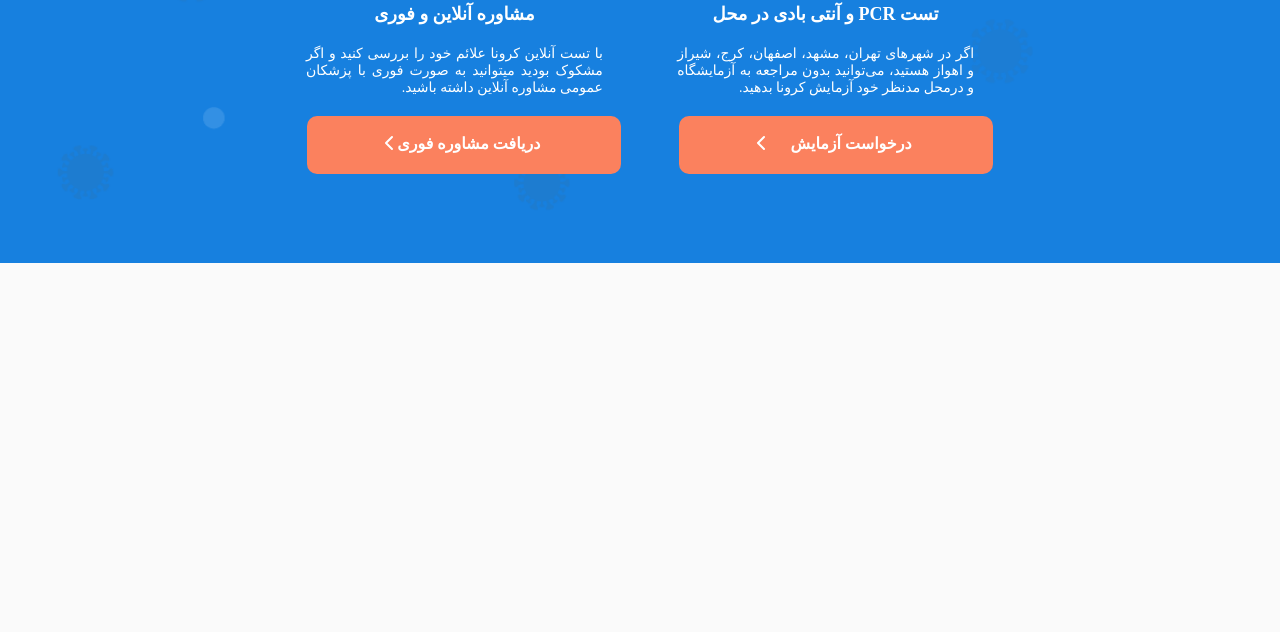
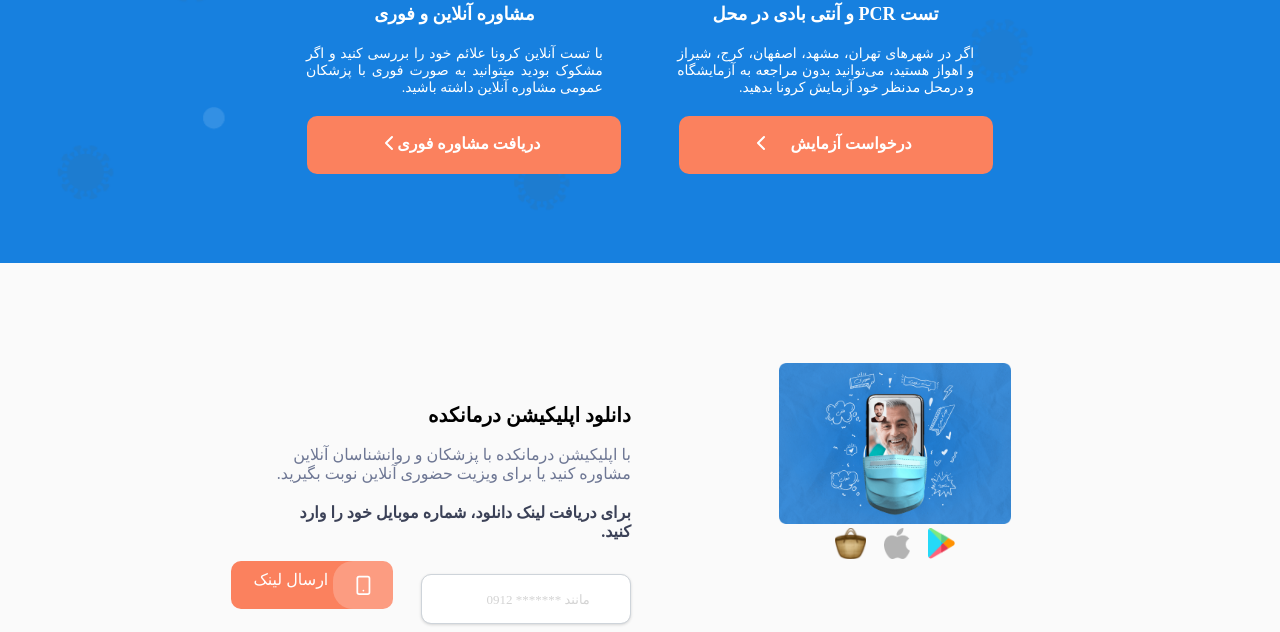
Before and after one commit to Arashhs/Internet-Engineering-Darmankade-Frontend, a plain HTML site: page index.html in a window 1280 px wide. Shown: the part 1569-2201 px from the top of the page. Before the commit the page ends 1832 px from the top, so only its background shows below. Drawn offline with Linux system fonts and the light colour scheme; a web font is replaced by a local one.

Commit message:
Added download section

```diff
--- a/index.html
+++ b/index.html
@@ -277,9 +277,9 @@
                         درمحل مدنظر خود آزمایش کرونا بدهید.</p>
                     <button class="corona-service-button">
                         <p>درخواست آزمایش</p>
-                        <svg xmlns="http://www.w3.org/2000/svg" width="24px" height="24px" viewBox="0 0 24 24" fill="none"
-                            stroke="currentColor" stroke-width="2" stroke-linecap="round" stroke-linejoin="round"
-                            class="mr-2 feather feather-chevron-left">
+                        <svg xmlns="http://www.w3.org/2000/svg" width="24px" height="24px" viewBox="0 0 24 24"
+                            fill="none" stroke="currentColor" stroke-width="2" stroke-linecap="round"
+                            stroke-linejoin="round" class="mr-2 feather feather-chevron-left">
                             <polyline points="15 18 9 12 15 6"></polyline>
                         </svg>
                     </button>
@@ -288,13 +288,14 @@
                 <div class="corona-service">
                     <img src="https://www.darmankade.com/_nuxt/img/4126cda.png">
                     <h2>مشاوره آنلاین و فوری</h2>
-                    <p>با تست آنلاین کرونا علائم خود را بررسی کنید و اگر مشکوک بودید میتوانید به صورت فوری با پزشکان عمومی
+                    <p>با تست آنلاین کرونا علائم خود را بررسی کنید و اگر مشکوک بودید میتوانید به صورت فوری با پزشکان
+                        عمومی
                         مشاوره آنلاین داشته باشید.</p>
                     <button class="corona-service-button">
                         <p>دریافت مشاوره فوری</p>
-                        <svg xmlns="http://www.w3.org/2000/svg" width="24px" height="24px" viewBox="0 0 24 24" fill="none"
-                            stroke="currentColor" stroke-width="2" stroke-linecap="round" stroke-linejoin="round"
-                            class="mr-2 feather feather-chevron-left">
+                        <svg xmlns="http://www.w3.org/2000/svg" width="24px" height="24px" viewBox="0 0 24 24"
+                            fill="none" stroke="currentColor" stroke-width="2" stroke-linecap="round"
+                            stroke-linejoin="round" class="mr-2 feather feather-chevron-left">
                             <polyline points="15 18 9 12 15 6"></polyline>
                         </svg>
                     </button>
@@ -305,8 +306,41 @@
 
     </section>
 
-    <!-- description commnet -->
+    <!-- Application Download -->
     <section id="download">
+        <div class="download-div">
+            <div class="download-link">
+                <img src="./resources/download-app.png" alt="">
+                <div class="download-buttons">
+                    <img src="./resources/play-store.png" alt="">
+                    <img src="./resources/apple.png" alt="">
+                    <img src="./resources/cafe-bazaar.png" alt="">
+                </div>
+            </div>
+            <div class="download-description">
+                <h2> دانلود اپلیکیشن درمانکده</h2>
+                <p class="download-description-firstp">
+                    با اپلیکیشن درمانکده با پزشکان و روانشناسان آنلاین مشاوره کنید یا برای ویزیت حضوری آنلاین نوبت
+                    بگیرید.
+                </p>
+                <p class="enter-phone-desc">
+                    برای دریافت لینک دانلود، شماره موبایل خود را وارد کنید.
+                </p>
+                <button>
+                    <div class="hidden-btn-shadow"></div>
+                    <svg xmlns="http://www.w3.org/2000/svg" width="1.3em" height="1.3em" viewBox="0 0 24 24" fill="none"
+                        stroke="currentColor" stroke-width="2" stroke-linecap="round" stroke-linejoin="round">
+                        <rect data-v-bc20ae4e="" x="5" y="2" width="14" height="20" rx="2" ry="2"></rect>
+                        <line data-v-bc20ae4e="" x1="12" y1="18" x2="12" y2="18"></line>
+                    </svg>
+                    <p>ارسال لینک</p>
+                </button>
+                <form action="">
+                    <input type="text" name="phone-number" id="" placeholder="مانند ******* 0912" class="enter-phone-num">
+                </form>
+            </div>
+
+        </div>
 
     </section>
 
--- a/style/index.css
+++ b/style/index.css
@@ -10,6 +10,10 @@
     background-color:#fafafa;
 }
 
+*:focus {
+    outline: none;
+}
+
 
 .header {
     position: fixed;
@@ -17,6 +21,7 @@
     left: 0;
     height: 90px;
     width: 100%;
+    z-index: 3;
 }
 
 .inner-header {
@@ -602,3 +607,157 @@
     background-color: tomato;
     cursor: pointer;
 }
+
+
+.download-div {
+    direction: rtl;
+    background-color: transparent;
+    width: 58%;
+    margin: 100px auto auto auto;
+    position: relative;
+    font-size: 16px;
+    display: flex;
+    justify-content: center!important;
+
+}
+
+.download-link {
+    width: 60%;
+    margin-left: 20%;
+    border-radius: 10px;
+
+}
+
+.download-link img {
+    width: 100%;
+    height: auto;
+    cursor: pointer;
+}
+
+.download-buttons {
+    justify-content: center;
+    justify-items: center;
+    text-align: center;
+}
+
+.download-buttons img {
+    height: 31px;
+    width: auto;
+    margin: auto 7px auto 7px;
+    cursor: pointer;
+}
+
+.download-description {
+    position: relative;
+    top: 40px;
+}
+
+.download-description h2 {
+    margin: 0 0 8px;
+    padding: 0 0 16p;
+    font-size: 20px;
+}
+
+.download-description-firstp {
+    color: #6e7794 !important;
+    margin: 20px 0 40px;
+    padding: 0 0 16p;
+    position: absolute;
+    top: 10px;
+    right: 0px;
+}
+
+.enter-phone-desc {
+    margin: 0 0 16px;
+    font-size: 16px;
+    font-weight: bold;
+    color: #3b4157 !important;
+    position: relative;
+    top: 30px;
+    right: 0;
+
+}
+
+.download-description button {
+    background-color: #fb815e;
+    border-radius: 10px;
+    height: 48px;
+    width: 150px;
+    cursor: pointer;
+    color: white;
+    border: none;
+    position: relative;
+    top:50px;
+    right: 250px;
+}
+
+.download-description svg {
+    background-color: transparent;
+    color: white;
+    position: relative;
+    right: -90px;
+    bottom: 28%;
+    margin: auto 0 auto 0;
+    z-index: 2;
+}
+
+.download-description p {
+    background-color: transparent;
+    color: white;
+    position: relative;
+    left: -10%;
+    bottom: 90%;
+    margin: auto 0 auto 0;
+    z-index: 2;
+}
+
+
+.download-description button:hover{
+    background-color: #f3957b;
+    border-radius: 10px;
+    transition: all .5s;
+    width: 150px;
+    z-index: 1;
+}
+
+
+.hidden-btn-shadow {
+    display: inline-block;
+    right: -30%;
+    width: 60px;
+    position: relative;
+    height: 100%;
+    border-radius: 20px 10px 10px 20px;
+    background-color: #fc9c81;
+    z-index: 1;
+    transition: all .5s;
+}
+
+.enter-phone-num {
+    position: relative;
+    bottom: 8px;
+    display: block;
+    width: 52%;
+    height: 48px;
+    font-size: 1rem;
+    font-weight: 400;
+    line-height: 1.5;
+    color: #495057;
+    background-color: #fff;
+    background-clip: padding-box;
+    border: 1px solid #ced4da;
+    border-radius: 10px;
+    box-shadow: 0 1px 3px rgba(0, 0, 0, 0.15);
+    transition: border-color .15s ease-in-out,box-shadow .15s ease-in-out;
+    padding-right: 20px;
+    direction: rtl;
+
+}
+
+.enter-phone-num::placeholder {
+    color: lightgray;
+    position: relative;
+    direction: rtl;
+    right: 20px;
+    font-size: small;
+}
```
Also changed, not shown: resources/apple.png (added), resources/cafe-bazaar.png (added), resources/download-app.png (added), resources/play-store.png (added).
